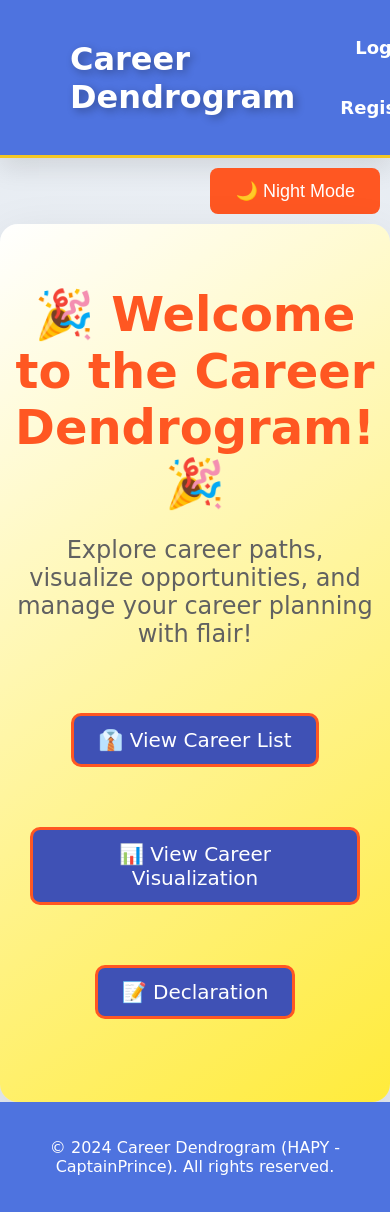
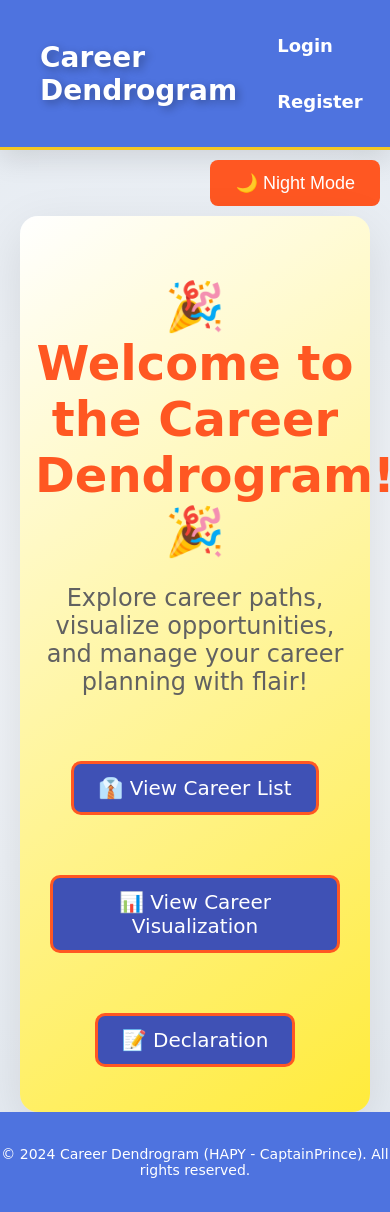
Before and after one commit to 01Prathamesh/Career_Dendrogram_Project, a Django app: page / in a window 390 px wide. Run offline with Django 5.2, Linux system fonts and the light colour scheme.

Commit message:
New Feature : Home page now Compatible with mobile devices.

```diff
--- a/accounts/static/css/styles.css
+++ b/accounts/static/css/styles.css
@@ -271,20 +271,24 @@ footer {
 /* Media Queries */
 @media (max-width: 768px) {
     .header-title {
-        font-size: 32px;
+        font-size: 28px;
+        margin-left: 10px;
     }
 
     .navbar {
         flex-direction: column;
         gap: 15px;
+        align-items: flex-start;
     }
 
     .navbar a {
         font-size: 18px;
+        padding: 10px 20px;
     }
 
     .content {
         padding: 30px 15px;
+        margin: 0 20px;
     }
 
     .button {
@@ -295,6 +299,10 @@ footer {
     .logout-btn {
         font-size: 18px;
         padding: 12px 20px;
+    }
+
+    footer {
+        font-size: 14px;
     }
 }
 
```
